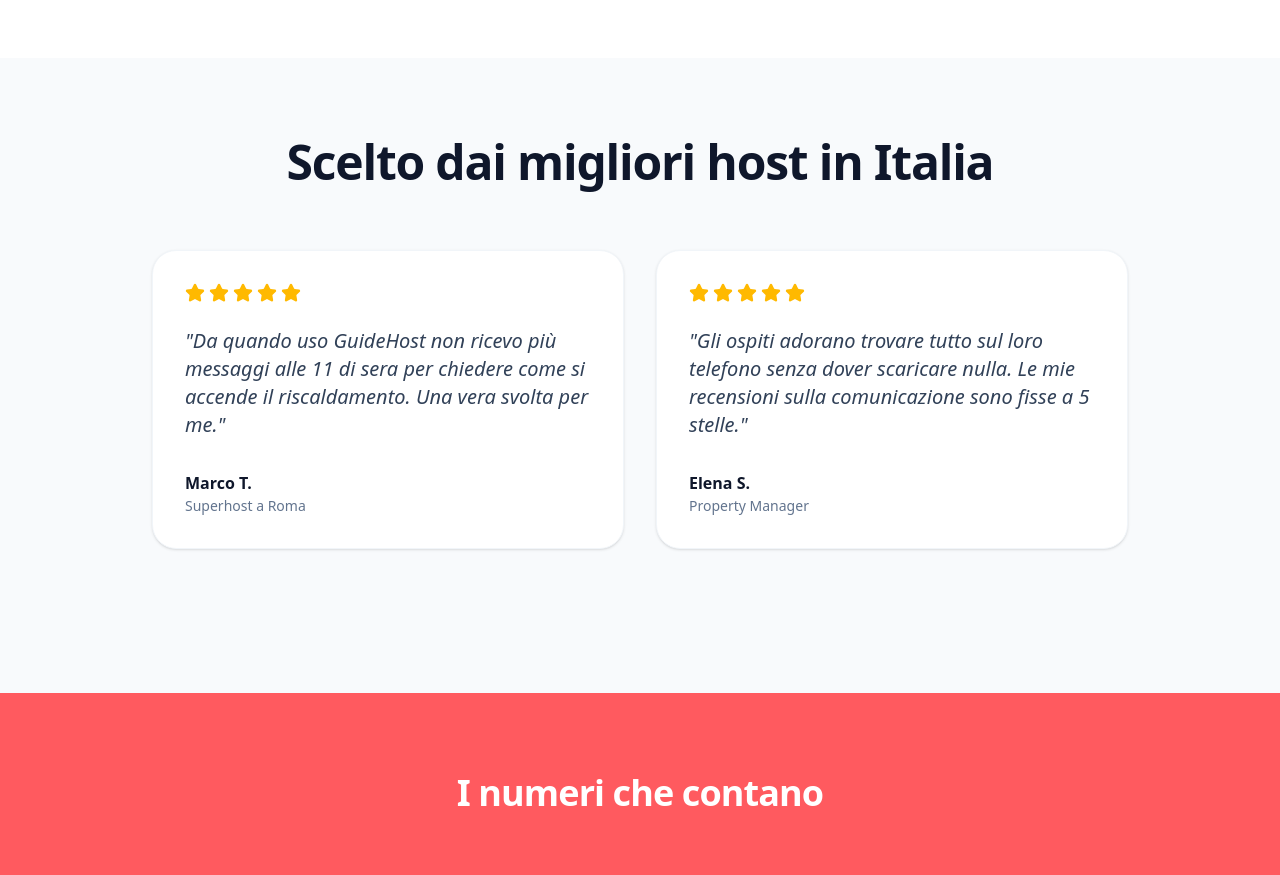
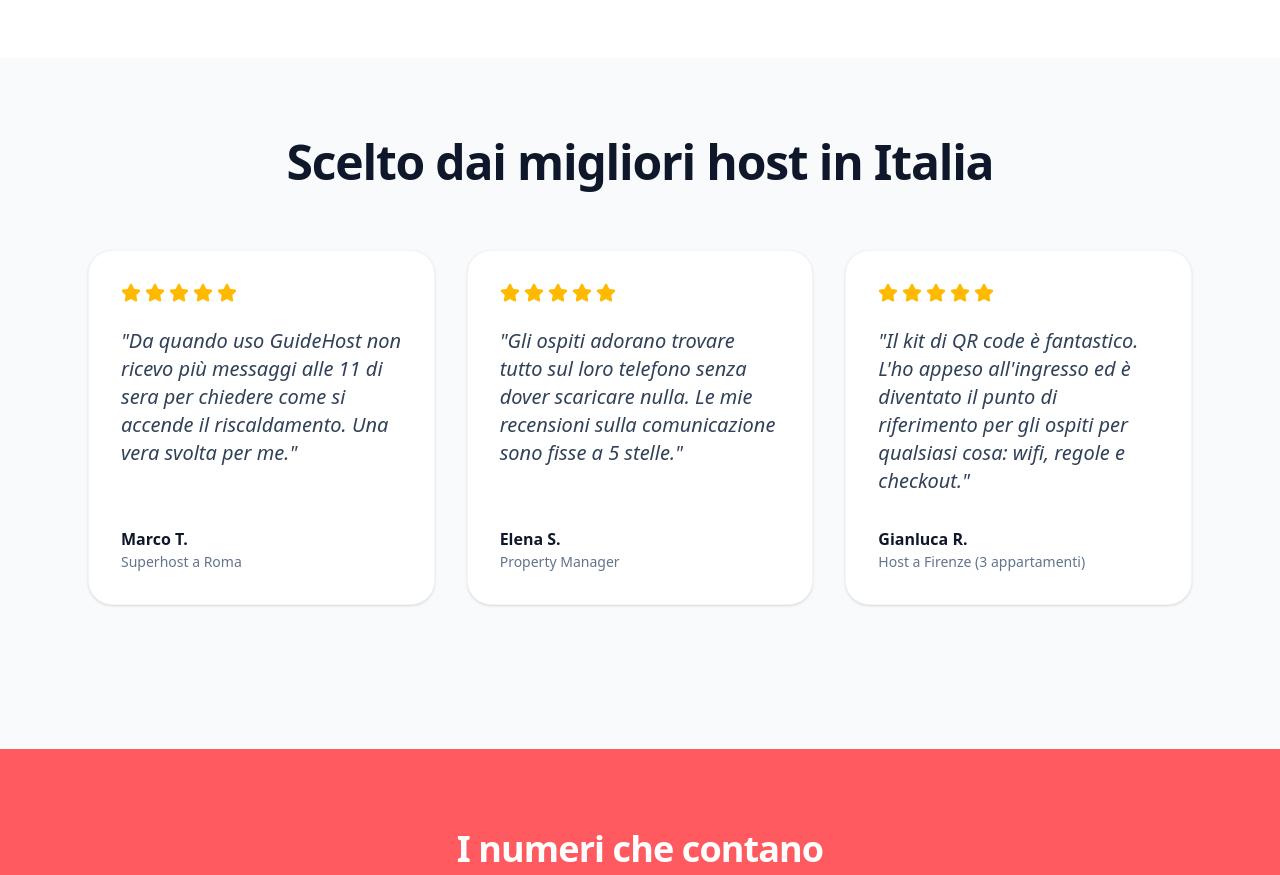
Before and after one commit to denisvirsag/guidehost, a Next.js app: page / in a window 1280 px wide. Shown: the part 2820-3695 px from the top of the page. Built offline with nearby package versions, Linux system fonts and the light colour scheme; no server answers.

Commit message:
feat: add a third testimonial to the reviews section on landing page

```diff
--- a/components/landing/Reviews.tsx
+++ b/components/landing/Reviews.tsx
@@ -10,20 +10,25 @@ const REVIEWS = [
     quote: "Gli ospiti adorano trovare tutto sul loro telefono senza dover scaricare nulla. Le mie recensioni sulla comunicazione sono fisse a 5 stelle.",
     author: "Elena S.",
     role: "Property Manager",
+  },
+  {
+    quote: "Il kit di QR code è fantastico. L'ho appeso all'ingresso ed è diventato il punto di riferimento per gli ospiti per qualsiasi cosa: wifi, regole e checkout.",
+    author: "Gianluca R.",
+    role: "Host a Firenze (3 appartamenti)",
   }
 ]
 
 export function Reviews() {
   return (
     <section className="py-20 bg-slate-50 relative overflow-hidden">
-      <div className="max-w-5xl mx-auto px-6 relative z-10">
+      <div className="max-w-6xl mx-auto px-6 relative z-10">
         <div className="text-center mb-16">
           <h2 className="text-3xl md:text-5xl font-bold tracking-tight text-slate-900 mb-4">
             Scelto dai migliori host in Italia
           </h2>
         </div>
 
-        <div className="grid grid-cols-1 md:grid-cols-2 gap-8 mb-16">
+        <div className="grid grid-cols-1 md:grid-cols-3 gap-8 mb-16">
           {REVIEWS.map((review, i) => (
             <div key={i} className="bg-white rounded-3xl p-8 shadow-sm border border-slate-100 flex flex-col justify-between">
               <div>
```
